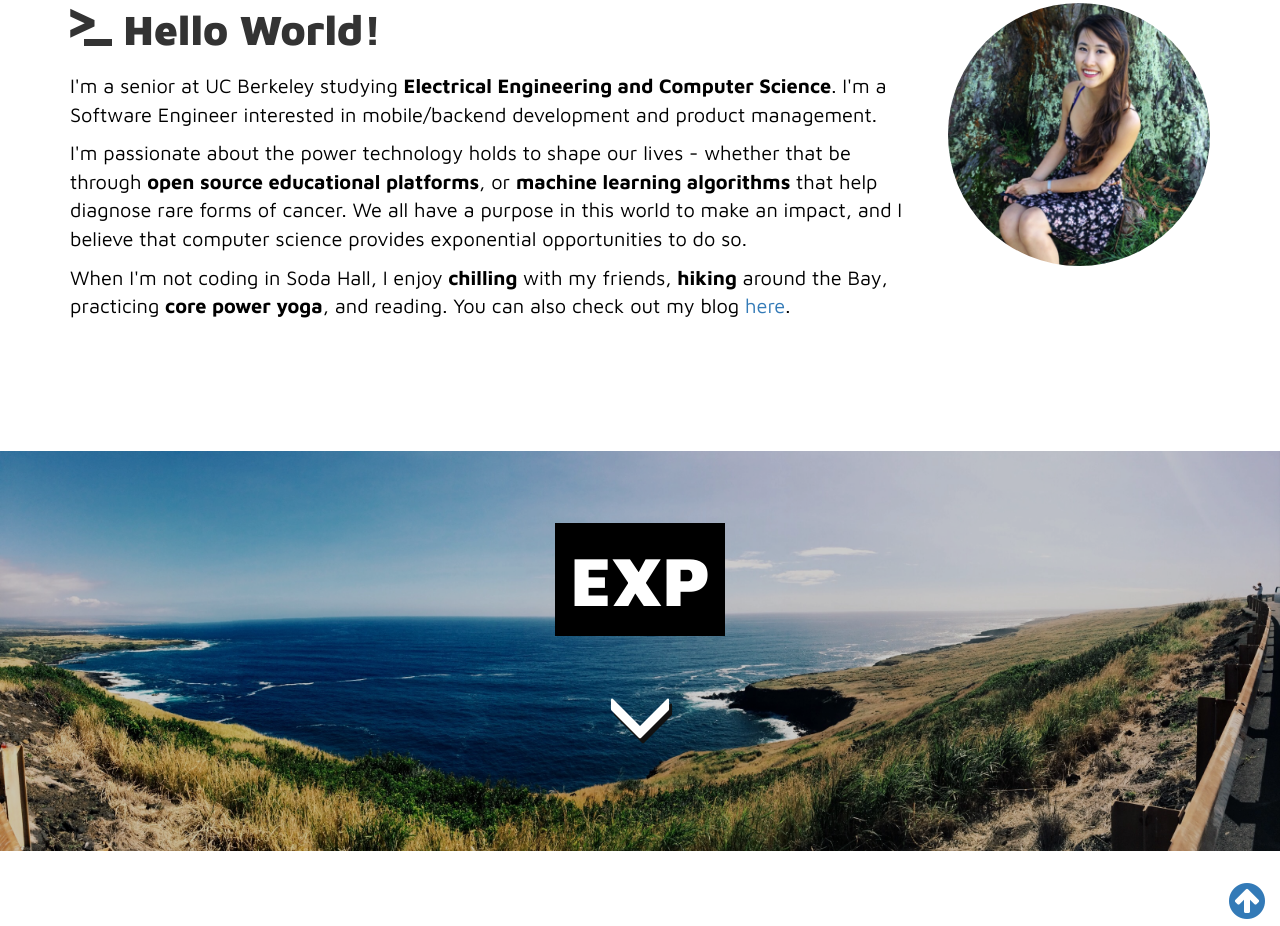
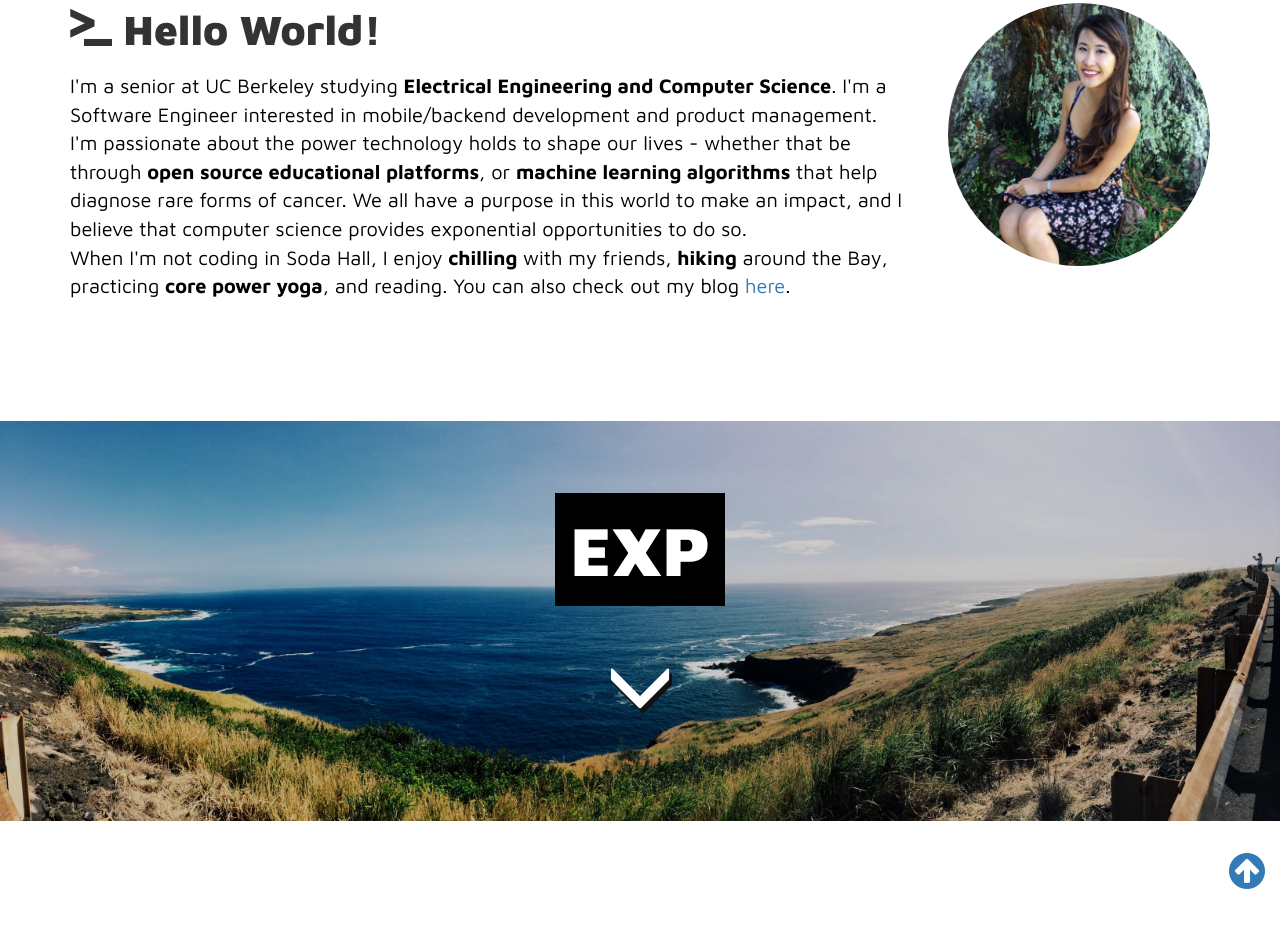
Before and after one commit to jadelyn/jadelyn.github.io, a plain HTML site: page index.html in a window 1280 px wide. Shown: the part 919-1845 px from the top of the page. Drawn offline with nearby package versions, Linux system fonts and the light colour scheme.

Commit message:
fixed p bottom margin

```diff
--- a/css/styles.css
+++ b/css/styles.css
@@ -94,6 +94,7 @@ p {
   line-height: ;
   color:black;  /*grey*/
   font-size:20px;
+  margin-bottom: 0px;
 }
 
 #footer-links {
```
Also changed, not shown: 1 other file.
